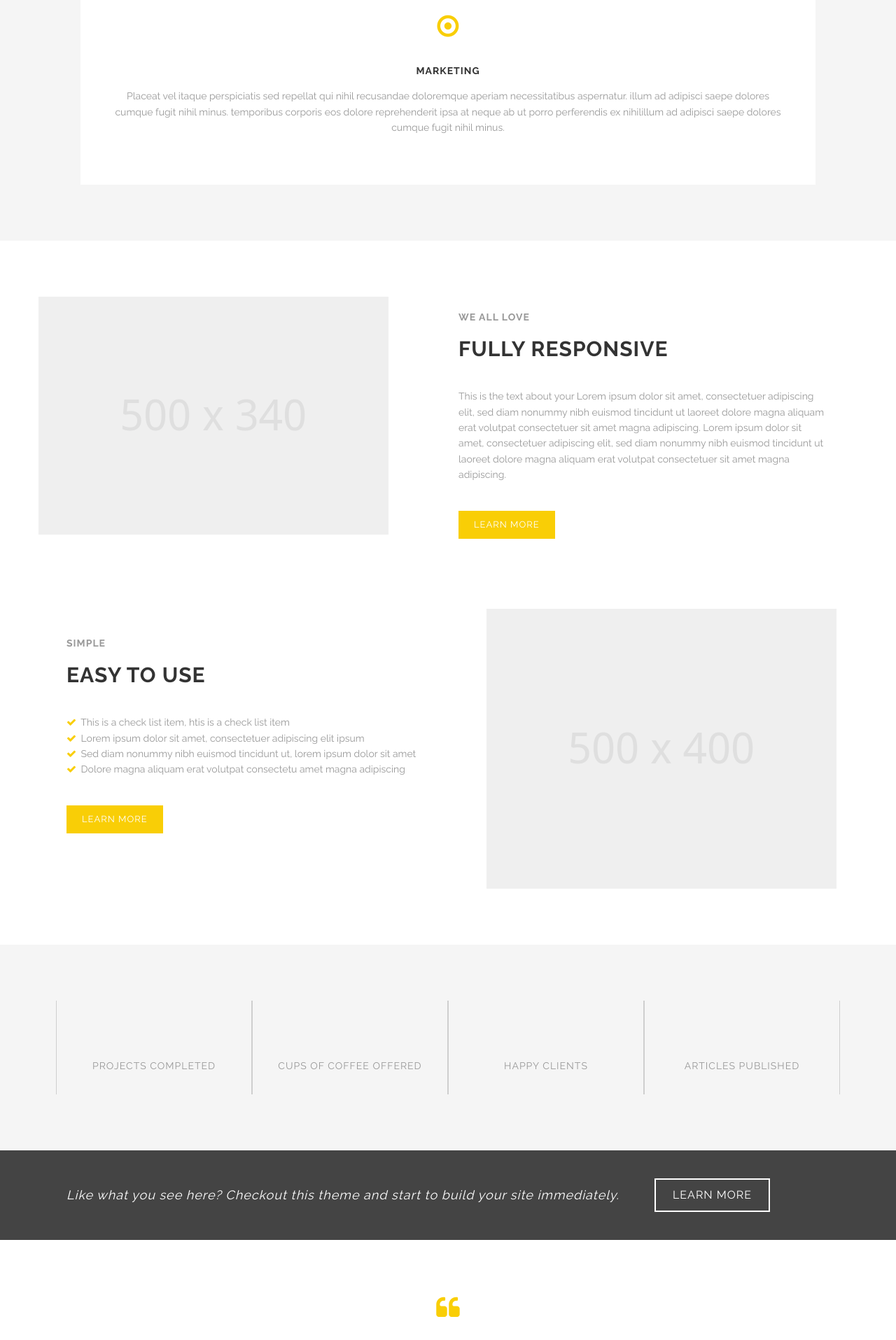
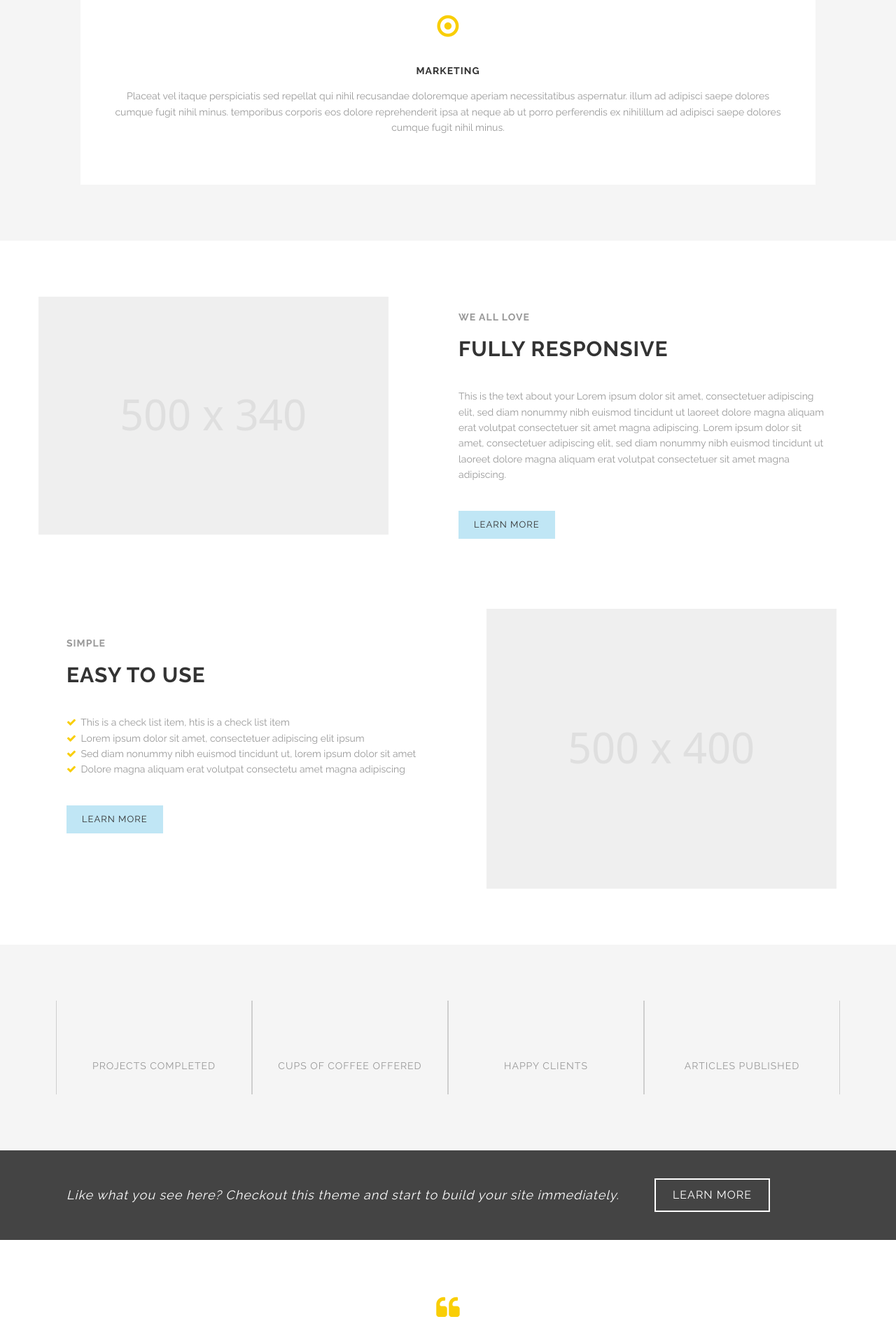
Before and after one commit to Chicago/dev.cityofchicago.org, a Jekyll site: the page built from index.html, in a window 1280 px wide. Shown: the part 2404-4319 px from the top of the page at 70% size. Built offline with Jekyll 4.4.1, drawn with Linux system fonts in a browser that asks for light colours.

Commit message:
Switched stylesheet order for correct display - Foundation bug?

```diff
--- a/_includes/head.html
+++ b/_includes/head.html
@@ -6,8 +6,8 @@
   <title>{% if page.title %}{{ page.title }}{% else %}{{ site.title }}{% endif %}</title>
   <meta name="description" content="{% if page.excerpt %}{{ page.excerpt | strip_html | strip_newlines | truncate: 160 }}{% else %}{{ site.description }}{% endif %}">
 
+  <link rel="stylesheet" href="{{ "/css/style.css" | prepend: site.baseurl }}"> <!-- temporary placement because of issues -->
   <link rel="stylesheet" href="{{ "/css/foundation.css" | prepend: site.baseurl }}">
-  <link rel="stylesheet" href="{{ "/css/style.css" | prepend: site.baseurl }}">
   <link rel="stylesheet" href="{{ "/css/fontello.css" | prepend: site.baseurl }}">
   <link rel="stylesheet" href="{{ "/css/font-awesome.css" | prepend: site.baseurl }}">
 
```
